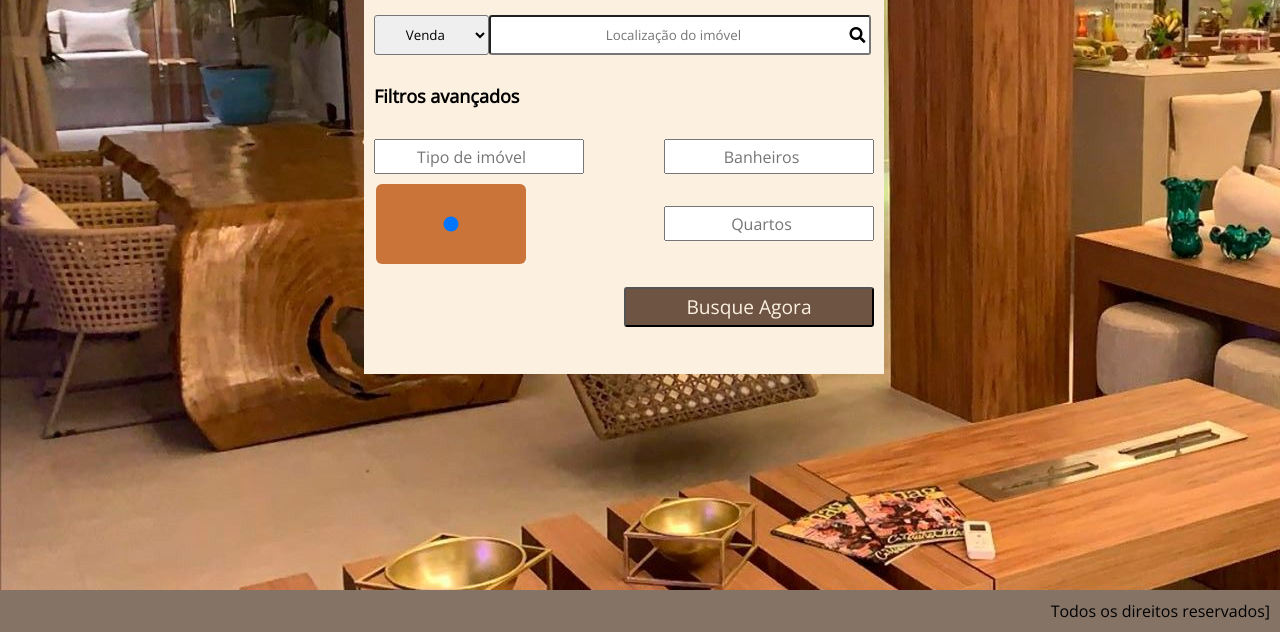
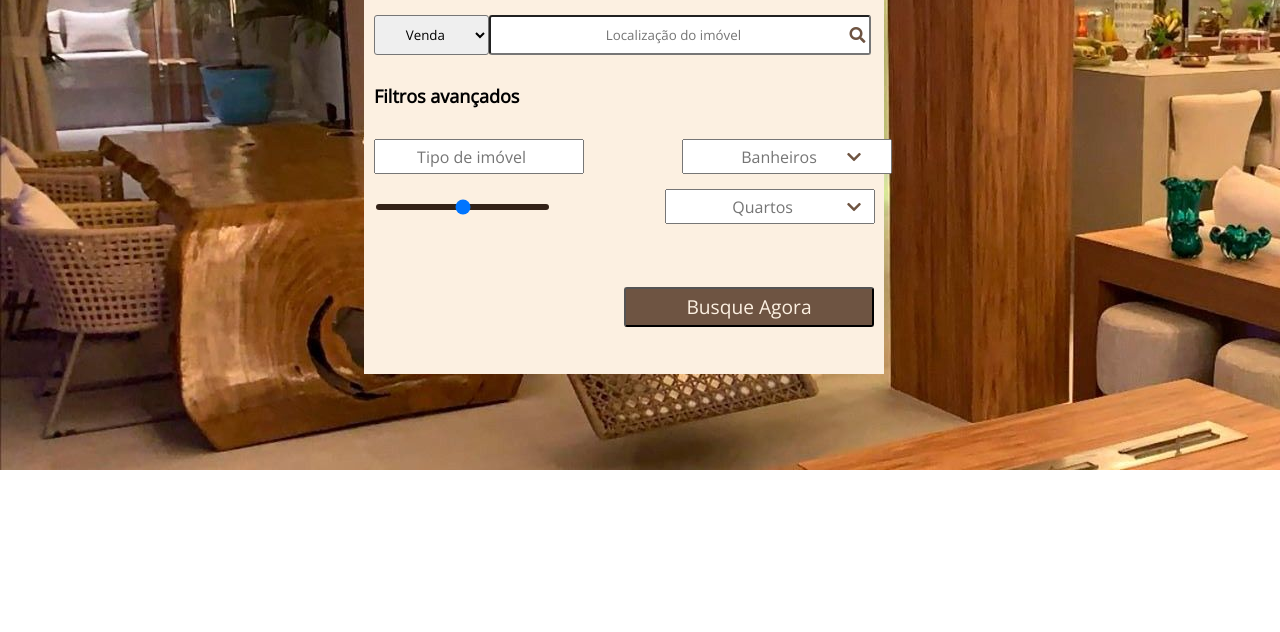
Before and after one commit to Irisjunior/imobiliaria, a plain HTML site: page index.html in a window 1280 px wide. Shown: the part 330-962 px from the top of the page. After the commit the page ends 800 px from the top, so only its background shows below. Drawn offline with nearby package versions, Linux system fonts and the light colour scheme.

Commit message:
ajuste do card na pg home e inserido footer em pg de busca

```diff
--- a/imobiliaria/index.html
+++ b/index.html
@@ -6,7 +6,7 @@
     <meta http-equiv="X-UA-Compatible" content="IE=edge">
     <meta name="viewport" content="width=device-width, initial-scale=1.0">
     <title>Imobiliaria-home</title>
-    <link rel="stylesheet" href="./style.css">
+    <link rel="stylesheet" href="style.css">
     <link rel="stylesheet" href="https://cdnjs.cloudflare.com/ajax/libs/font-awesome/5.11.2/css/all.css">
     <link rel="preconnect" href="https://fonts.gstatic.com">
     <link href="https://fonts.googleapis.com/css2?family=Open+Sans&display=swap" rel="stylesheet">
@@ -35,7 +35,7 @@
                     <option value="volvo">Venda</option>
                     <option value="saab">Aluguel</option>
                 </select>
-                <input type="search" name="" placeholder="Localização do imóvel"  class="busca-imovel"> <div id="lupa" onclick="alert('ok :)');"><i class="fas fa-search"></i></div>
+                <input type="search" name="" placeholder="Localização do imóvel"  class="busca-imovel"> <div class="lupa"><i class="fas fa-search"></i></div>
 
             </div>
 
@@ -44,12 +44,12 @@
             </div>
             <div class="tipo">
                 <input class="avancados" type="search" name="#" placeholder="Tipo de imóvel" id="tipoimovel">
-                <input class="avancados" type="search" name="#" placeholder="Banheiros" id="banheiros">
+                <input class="avancados" type="search" name="#" placeholder="Banheiros" id="banheiros"><div class="seta"><i class="fas fa-chevron-down"></i></i></div>
             </div>
 
             <div class="tipo">
-                <input style="height:80px;" id="range" type="range" min="0" max="100" value="50" class="bar">
-                <input class="avancados" type="search" name="#" placeholder="Quartos" id="quartos">
+                <input type="range" id="campo" min="0" max="100" value="50">
+                <input class="avancados" type="search" name="#" placeholder="Quartos" id="quartos"><div class="seta"><i  class="fas fa-chevron-down"></i></i></div>
             </div>
 
             <div class="botao-class">
@@ -58,9 +58,6 @@
         </div>
     </div>
     </section>
-    <footer>]
-        <p>Todos os direitos reservados </p>
-    </footer>
 
 </body>
 
--- a/pagina de busca/style.css
+++ b/pagina de busca/style.css
@@ -309,19 +309,30 @@
 
 }
 
+
+
 footer {
-    background-color: var(--marron-claro);
+    width: 100vw;
+    height: 30px;
+    background-image: linear-gradient(var(--marron-medio)  ,var(--marron-escuro));
     margin: 0;
     padding: 10px;
     margin-top: 200px;
     display: flex;
-    flex-direction: row-reverse;
+    align-items: center;
+    justify-content:center;
+
+}
+footer p {
+   color: white;
+    padding:0;
+    margin: 0;
+    padding-right: 2%;
+    font-size: 16PX;
 
 }
 
-footer p {
-    margin: 0;
-}
+
 
 @media(max-width: 853px) {
     .cards {
--- a/imobiliaria/style.css
+++ b/style.css
@@ -104,7 +104,6 @@
 
 /*card---------------------------------------------------------------------------------*/
 .container {
-
     display: flex;
     flex-direction:row-reverse;
     align-items: flex-end;
@@ -136,14 +135,24 @@
     justify-content:center;
 }
 
-#lupa{
+.lupa{
     width: 30px;
     height: 25px;
     float:left;
     margin:3px 0px 0px -25px;
     cursor:pointer;
     padding-right: 5px;
- }
+}
+.seta{
+    width: 30px;
+    height: 25px;
+    float:left;
+    margin:3px 0px 0px -150px;
+    cursor:pointer;
+    padding-right: 5px;
+}
+
+
 
 .busc {
     height: 50px;
@@ -167,18 +176,26 @@
     align-items: center;
 
 }
+input[type=range] {
+    -webkit-appearance: none;
+    appearance: none;
+    display: inline-block;
+    width: 13em;
+    height: 0.5em;
 
+    left: 4em;
+    border-radius: 5px;
+    background-color:var(--marron-escuro);
+    outline: none;
+}
 
+input[type=range]::-webkit-slider-thumb{
+    border-radius: 50%;
+}
+i{
+    color:var(--marron-medio);
+}
 
-#range{
-    -webkit-appearance: none;
-    width:150px;
-    height:2%;
-    background:#ca743a;
-    outline: none;
-    border-radius: 6px;
-
-}
 
 
 .avancados {
@@ -280,16 +297,3 @@
     }
 
 }
-
-footer {
-    background-color: var(--marron-claro);
-    margin: 0;
-    padding: 10px;
-    margin-top: 200px;
-    display: flex;
-    flex-direction: row-reverse;
-
-}
-footer p {
-    margin: 0;
-}
```
Also changed, not shown: pagina de busca/busca.html (+4 -6 lines).
